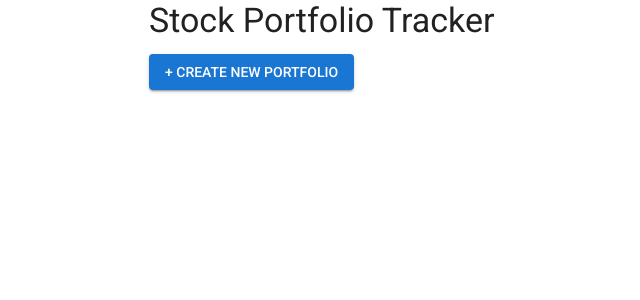
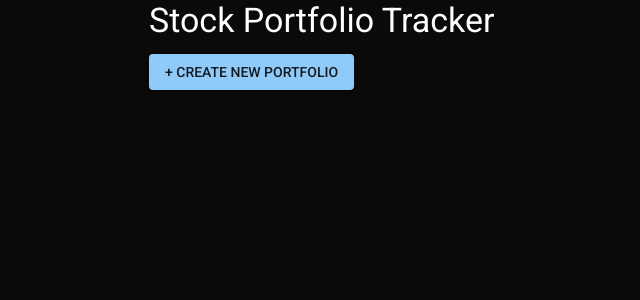
Before and after one commit to golkedj/stock-portfolio, a Next.js app: page / in a window 1280 px wide. Shown: the top 300 px of the page, without its empty margins (65-705 px from the left). Built offline with nearby package versions, Linux system fonts and the light colour scheme; what @mui/material-nextjs would draw is missing.

Commit message:
chore: Setup theme color pallete

```diff
--- a/theme.ts
+++ b/theme.ts
@@ -5,6 +5,22 @@ const theme = createTheme({
   typography: {
     fontFamily: "var(--font-roboto)",
   },
+  palette: {
+    mode: "dark",
+    primary: {
+      main: "#90caf9", // Light blue
+    },
+    secondary: {
+      main: "#f48fb1", // Pink
+    },
+    error: {
+      main: "#f44336", // Red
+    },
+    background: {
+      default: "#0a0a0a", // Very dark background
+      paper: "#1e1e1e", // Slightly lighter for surfaces
+    },
+  },
   cssVariables: true,
 });
 
```
